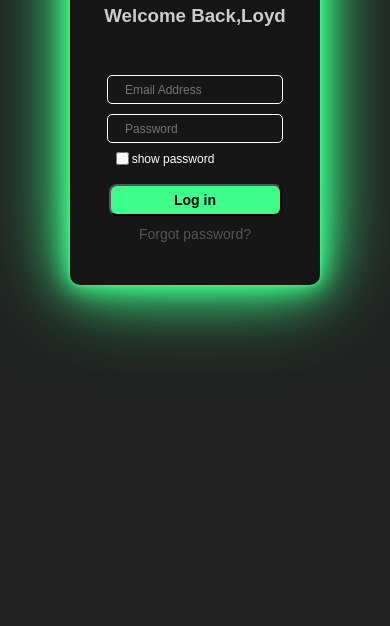
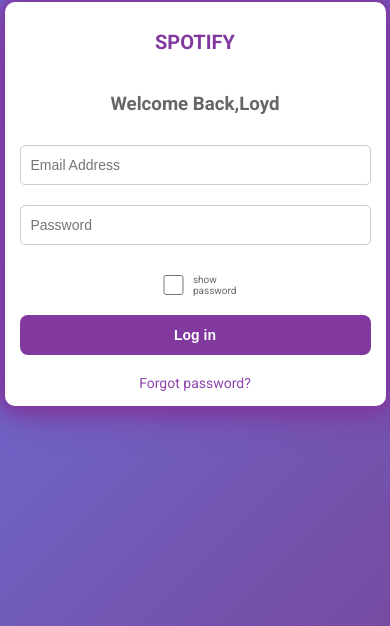
Before and after one commit to nittish03/SPOTIFY-LOG-IN-PAGE, a plain HTML site: page index.html in a window 390 px wide. Shown: the part 218-844 px from the top of the page. Drawn offline with Linux system fonts and the light colour scheme.

Commit message:
color and responsive

```diff
--- a/index.css
+++ b/index.css
@@ -1,83 +1,154 @@
-body{
+/* Font Import */
+@import url('https://fonts.googleapis.com/css2?family=Roboto:wght@400;700&display=swap');
+
+/* Base Styles */
+body {
     display: flex;
     justify-content: center;
     align-items: center;
-    height: 600px;
-    font-family:Arial, Helvetica, sans-serif;
-    background-color: #212121;
+    height: 100vh;
+    font-family: 'Roboto', sans-serif;
+    background-color: #e0e0e0;
+    margin: 0;
+    padding: 0;
+    background: linear-gradient(135deg, #667eea 0%, #764ba2 100%);
+
 }
-#container{
+
+#container {
     display: flex;
     flex-direction: column;
     align-items: center;
     justify-content: start;
-    width: 250px;
-    height: 350px;
+    width: 300px;
+    padding: 20px;
     border-radius: 10px;
-    background-color: #161616;
-    padding-top: 40px;
-    animation:anime 4s 0s ease-in-out  infinite  normal;
-    animation-direction: alternate-reverse;
+    background-color: #ffffff;
+    box-shadow: 0 4px 8px rgba(0, 0, 0, 0.1);
+    animation: anime 4s 0s ease-in-out infinite normal;
     transition: 2s;
-    /* animation: name duration timing-function delay iteration-count direction fill-mode; */
+}
+
+input {
+    border: 1px solid #cccccc;
+    background-color: #ffffff;
+    border-radius: 5px;
+    height: 40px;
+    font-size: 14px;
+    padding-left: 10px;
+    margin: 10px 0;
+    width: 100%;
+    box-sizing: border-box;
+}
+#cb{
+    height: 20px;
+}
+#checkbox {
+    color: #666666;
+    display: flex;
+    justify-content: flex-start;
+    align-items: center;
+    font-size: 10px;
+    margin: 10px 0;
+}
+
+#mail {
+    margin-bottom: 10px;
+}
+
+a {
+    text-decoration: none;
+    color: #8e44ad;
+    font-size: 14px;
+    margin-top: 10px;
+}
+
+h1 {
+    color: #8e44ad;
+    font-size: 24px;
+    margin-bottom: 20px;
+    animation: h1 4s 0s ease-in-out infinite normal;
+    transition: 2s;
+}
+
+h3 {
+    color: #666666;
+    margin-bottom: 20px;
+}
+
+button {
+    background-color: #8e44ad;
+    color: #ffffff;
+    font-weight: bold;
+    height: 40px;
+    width: 100%;
+    border-radius: 8px;
+    font-size: 16px;
+    margin-bottom: 10px;
+    border: none;
+    cursor: pointer;
+    animation: button 4s 0s ease-in-out infinite normal;
+    transition: 2s;
+}
+
+button:hover {
+    background-color: #732d91;
+}
+
+@keyframes button {
+    0%, 100% {
+        background-color: #8e44ad;
+    }
+    50% {
+        background-color: #732d91;
+    }
+}
+
+@keyframes h1 {
+    0%, 100% {
+        color: #8e44ad;
+    }
+    50% {
+        color: #732d91;
+    }
+}
+
+@keyframes anime {
+    0%, 100% {
+        box-shadow: 0 0 10px #8e44ad, 0 0 20px #8e44ad, 0 0 30px #8e44ad, 0 0 40px #8e44ad;
+    }
+    50% {
+        box-shadow: 0 0 10px #732d91, 0 0 20px #732d91, 0 0 30px #732d91, 0 0 40px #732d91;
+    }
+}
+
+/* Responsive Styles */
+@media (max-width: 768px) {
+    #container {
+        width: 80%;
+        padding: 20px;
+    }
+}
+
+@media (max-width: 480px) {
+    #container {
+        width: 90%;
+        padding: 15px;
+    }
+
+    h1 {
+        font-size: 20px;
+    }
+
+    button {
+        font-size: 14px;
+    }
+}
 
 
-}
-input{
-    border: 1px solid white;
-    background-color: #161616;
-    border-radius: 5px;
-    height: 25px;
-    font-size: 12px;
-    padding-left: 17px;
-    cursor: blink;
-    color: white;
-}
-#checkbox{
-    color: white;
-    display: flex;
-    justify-content: center;
-    align-items: center;
-    font-size: 12px;
-    margin-bottom: 10px;
-    position: relative;
-    right: 32px;
-}
-#mail{
-    margin-top: 30px;
-    margin-bottom: 10px;
-}
-a{
-    text-decoration: none;
-    color: #555555;
-    font-size: 14px;
-}
 
-h1{
-    color: #3eff8c;
-    height: 8px;
-    animation:h1 4s 0s ease-in-out  infinite  normal;
-    animation-direction: alternate-reverse;
-    transition: 2s;
 
-}
-h3{
-    color: #cccccc;
-}
-button{
-    background-color: #3eff8c;
-    font-weight: bold;
-    height: 32px;
-    width: 173px;
-    border-radius: 8px;
-    font-size: 14px;
-    margin-bottom: 10px;
-    animation:button 4s 0s ease-in-out  infinite  normal;
-    animation-direction: alternate-reverse;
-    transition: 2s;
-
-}
-@keyframes button{
+/* @keyframes button{
     0%{
 background-color: #3eff8c;
     }
@@ -137,4 +208,4 @@ color: aqua;
         0 0 100px aqua;
 
     }
-}
+} */
--- a/index.js
+++ b/index.js
@@ -3,15 +3,15 @@ let mail=document.getElementById("mail");
 let password=document.getElementById("password");
 let button=document.getElementById("button");
 function showP(){
-    if(a.checked){
-        password.type="text";
+    if(document.getElementById("cb").checked){
+        document.getElementById("password").type="text";
         console.log("checked");
     }else{
-        password.type="password";
+        document.getElementById("password").type="password";
         console.log("not checked");
     }
 }
-a.onclick=showP;
+document.getElementById("cb").onclick=showP;
 button.onclick=()=>{
 alert("thank you for loging in");
 password.value="";
```
